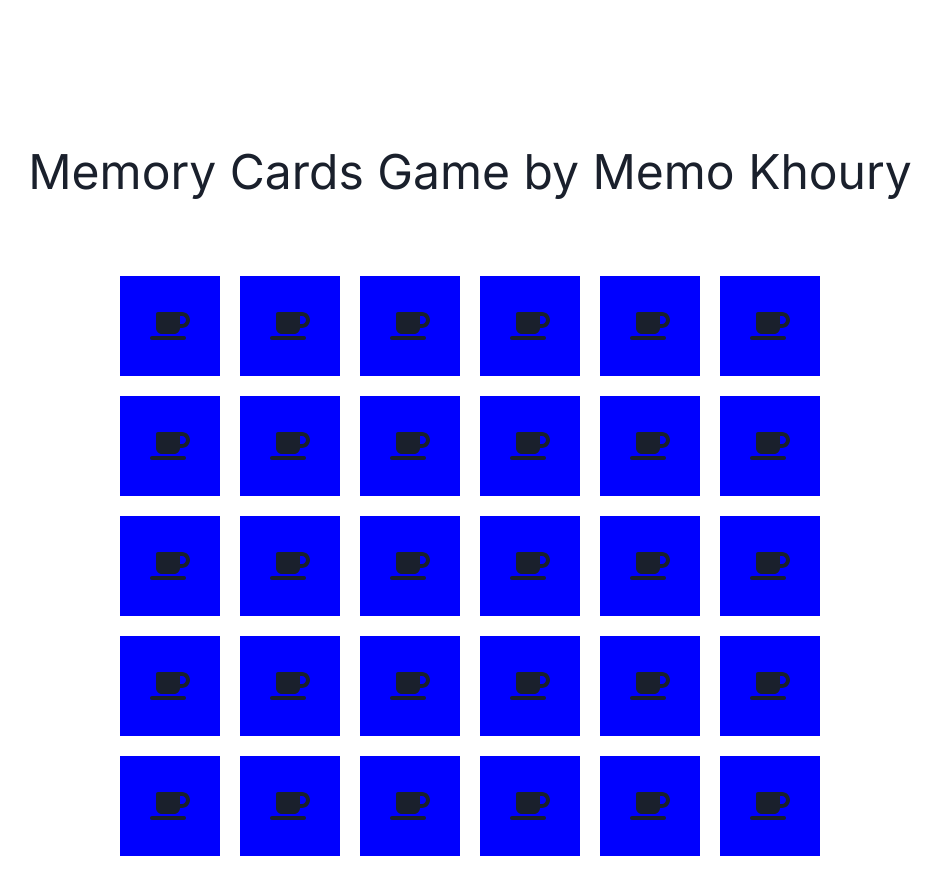
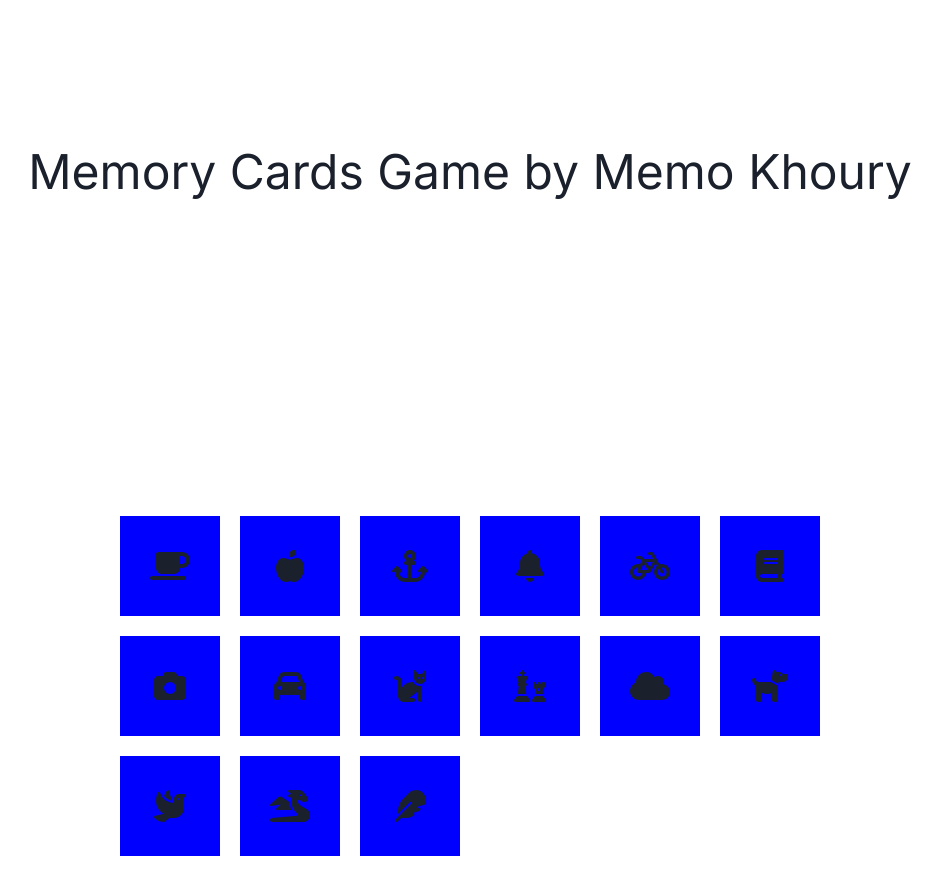
Before and after one commit to elclandestin0/game7-take-home-project, a Next.js app: page / in a window 1280 px wide. Shown: the top 894 px of the page, without its empty margins (170-1112 px from the left). Built offline with nearby package versions, Linux system fonts and the light colour scheme.

Commit message:
added icons

```diff
--- a/src/components/GameBoard.tsx
+++ b/src/components/GameBoard.tsx
@@ -1,6 +1,7 @@
 import { Box, SimpleGrid, Text } from "@chakra-ui/react";
 import { useEffect, useState } from "react";
-import GameCard from './GameCard';
+import GameCard from "./GameCard";
+import { icons } from "@/utils/icons";
 
 const GameBoard = () => {
   const [level, setLevel] = useState({ row: 5, column: 6 });
@@ -8,11 +9,16 @@ const GameBoard = () => {
 
   useEffect(() => {
     const totalCards = level.row * level.column;
-    const newCards = [];
-    for (let i = 0; i < totalCards; i++) {
-      newCards.push(<GameCard/>);
-      console.log("pushed a card");
-    }
+    const selectedIcons = icons.slice(0, totalCards / 2);
+    const newCards = selectedIcons.map((icon, index) => ({
+      id: index,
+      icon,
+    }));
+
+    // for (let i = 0; i < totalCards; i++) {
+    // //   newCards.push(<GameCard/>);
+    //   console.log("pushed a card");
+    // }
     setCards(newCards);
   }, [level]);
 
@@ -23,7 +29,12 @@ const GameBoard = () => {
       spacingX="20px"
       spacingY="20px"
     >
-      {cards}
+      {cards.map((card, index) => (
+        <GameCard
+          key={card.id}
+          icon={card.icon}
+        />
+      ))}
     </SimpleGrid>
   );
 };
--- a/src/components/GameCard.tsx
+++ b/src/components/GameCard.tsx
@@ -2,7 +2,7 @@ import { Box } from "@chakra-ui/react";
 import { FontAwesomeIcon } from "@fortawesome/react-fontawesome";
 import { faCoffee } from "@fortawesome/free-solid-svg-icons";
 
-const GameCard = () => {
+const GameCard = ({icon}) => {
   return (
     <Box
       onClick={() => {
@@ -16,7 +16,7 @@ const GameCard = () => {
       justifyContent="center"
       _hover={{ opacity: 0.6, cursor: "pointer" }}
     >
-      <FontAwesomeIcon icon={faCoffee} size="2x" />
+      <FontAwesomeIcon icon={icon} size="2x" />
     </Box>
   );
 };
```
